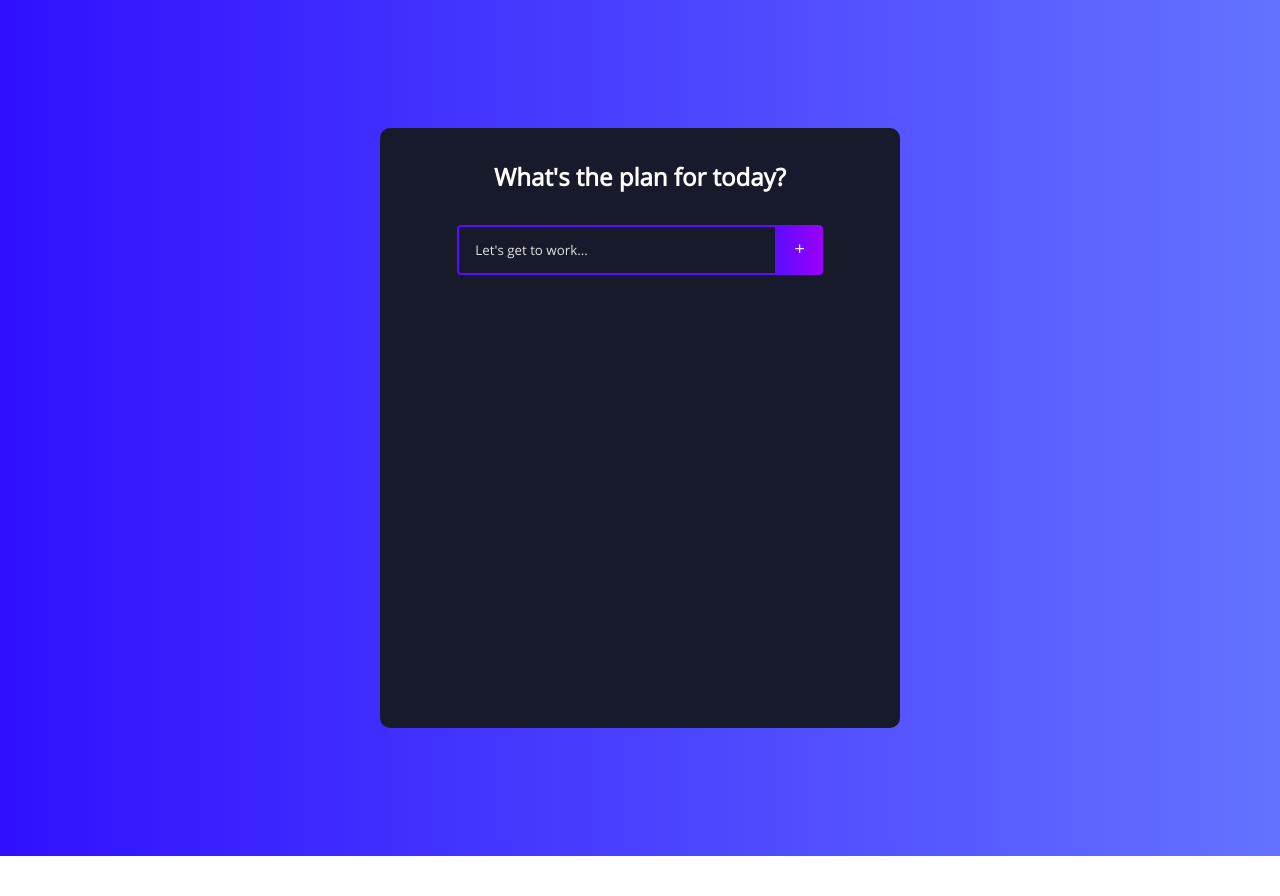
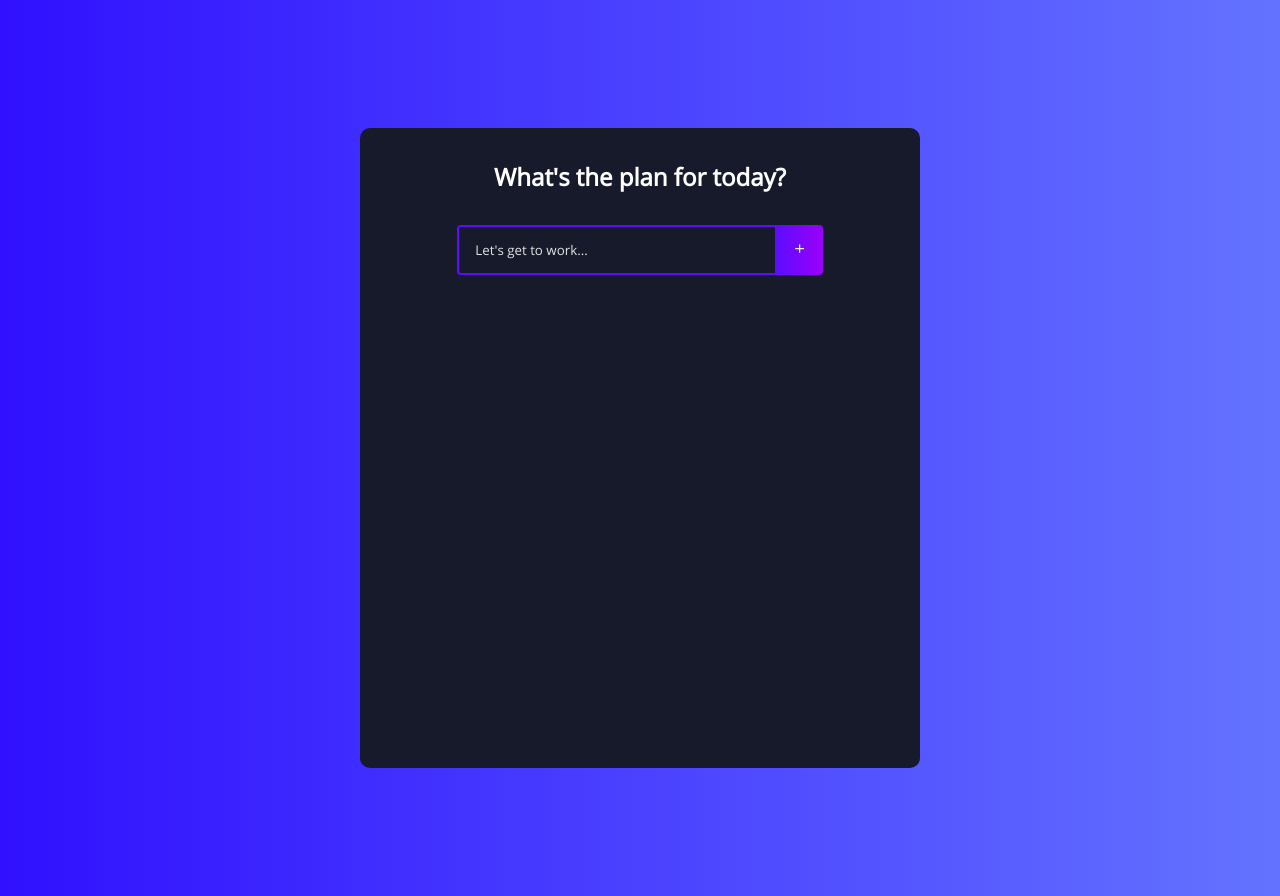
Before and after one commit to skylerhogan/react-todo-app, a React (Create React App) app: page / in a window 1280 px wide. Before the commit the page ends 856 px from the top, so only its background shows below. Built offline with nearby package versions, Linux system fonts and the light colour scheme.

Commit message:
fixed more styling

```diff
--- a/src/App.css
+++ b/src/App.css
@@ -17,15 +17,14 @@ body {
       rgba(100, 115, 255, 1) 100%
     )
     no-repeat;
-  background-size: cover !important;
-  -webkit-background-size: cover !important;
+  background-size: 100% 100%;
 }
 .todo-app {
   display: flex;
   flex-direction: column;
   justify-content: start;
-  width: 520px;
-  min-height: 600px;
+  width: 35rem;
+  min-height: 40rem;
   background: #161a2b;
   text-align: center;
   margin: 128px auto;
@@ -55,7 +54,7 @@ h1 {
   border-radius: 4px 0 0 4px;
   border: 2px solid #5d0cff;
   outline: none;
-  width: 320px;
+  width: 20rem;
   background: transparent;
   color: #fff;
 }
```
